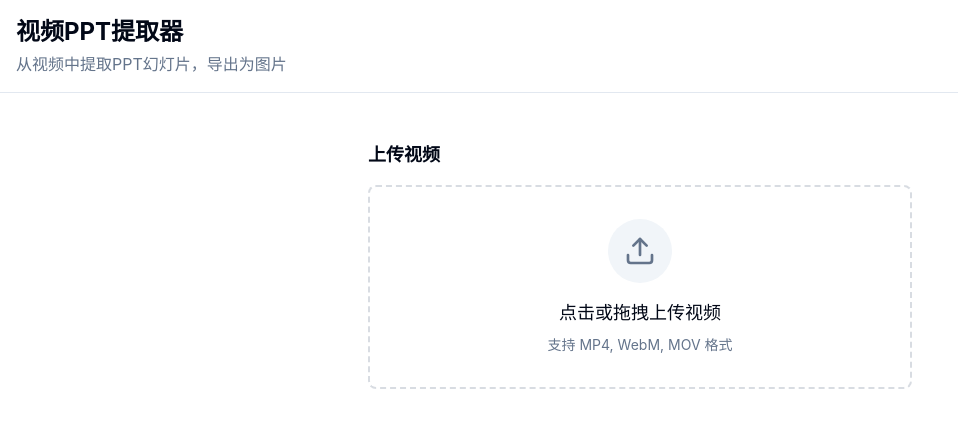
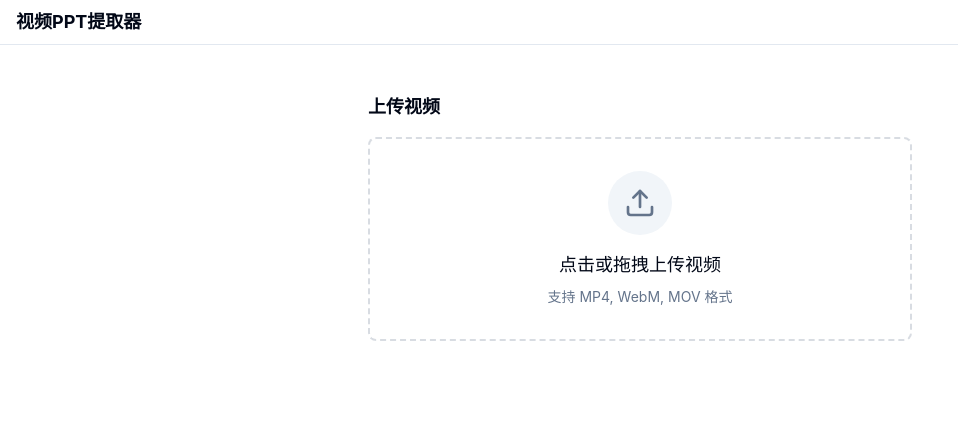
Before and after one commit to YeeeeRQ/SlideGrab, a React (Vite) app: page / in a window 1280 px wide. Shown: the top 428 px of the page, without its empty margins (0-958 px from the left). Built offline with nearby package versions, Linux system fonts and the light colour scheme.

Commit message:
fix: 优化header布局和修复网格视图点击预览问题

```diff
--- a/src/App.tsx
+++ b/src/App.tsx
@@ -30,11 +30,10 @@
   return (
     <div className="min-h-screen bg-background">
       <header className="border-b bg-card">
-        <div className="container mx-auto py-4 px-4">
-          <h1 className="text-2xl font-bold">视频PPT提取器</h1>
-          <p className="text-muted-foreground mt-1">
-            从视频中提取PPT幻灯片，导出为图片
-          </p>
+        <div className="container mx-auto py-2 px-4 flex items-center justify-between">
+          <div>
+            <h1 className="text-lg font-bold">视频PPT提取器</h1>
+          </div>
         </div>
       </header>
 
--- a/src/components/FrameList.tsx
+++ b/src/components/FrameList.tsx
@@ -42,12 +42,12 @@
             ? "border-primary ring-2 ring-primary/20"
             : "border-transparent hover:border-muted-foreground/20"
         }`}
+        onClick={() => openPreview(index)}
       >
         <img
           src={frame.dataUrl}
           alt={`幻灯片 ${displayIndex}`}
-          className="w-full aspect-video object-cover cursor-pointer"
-          onClick={() => openPreview(index)}
+          className="w-full aspect-video object-cover"
         />
         {frame.selected && (
           <div className="absolute top-1.5 left-1.5 w-5 h-5 rounded bg-primary flex items-center justify-center z-10 pointer-events-none">
@@ -61,7 +61,10 @@
             </span>
             <div className="flex gap-1">
               <button
-                onClick={() => toggleFrame(frame.id)}
+                onClick={(e) => {
+                  e.stopPropagation()
+                  toggleFrame(frame.id)
+                }}
                 className={`p-1 rounded-full ${
                   frame.selected
                     ? "bg-primary text-primary-foreground"
@@ -75,7 +78,10 @@
                 )}
               </button>
               <button
-                onClick={() => deleteFrame(frame.id)}
+                onClick={(e) => {
+                  e.stopPropagation()
+                  deleteFrame(frame.id)
+                }}
                 className="p-1 rounded-full bg-destructive/80 text-white hover:bg-destructive"
               >
                 <Trash2 className="w-2.5 h-2.5" />
```
